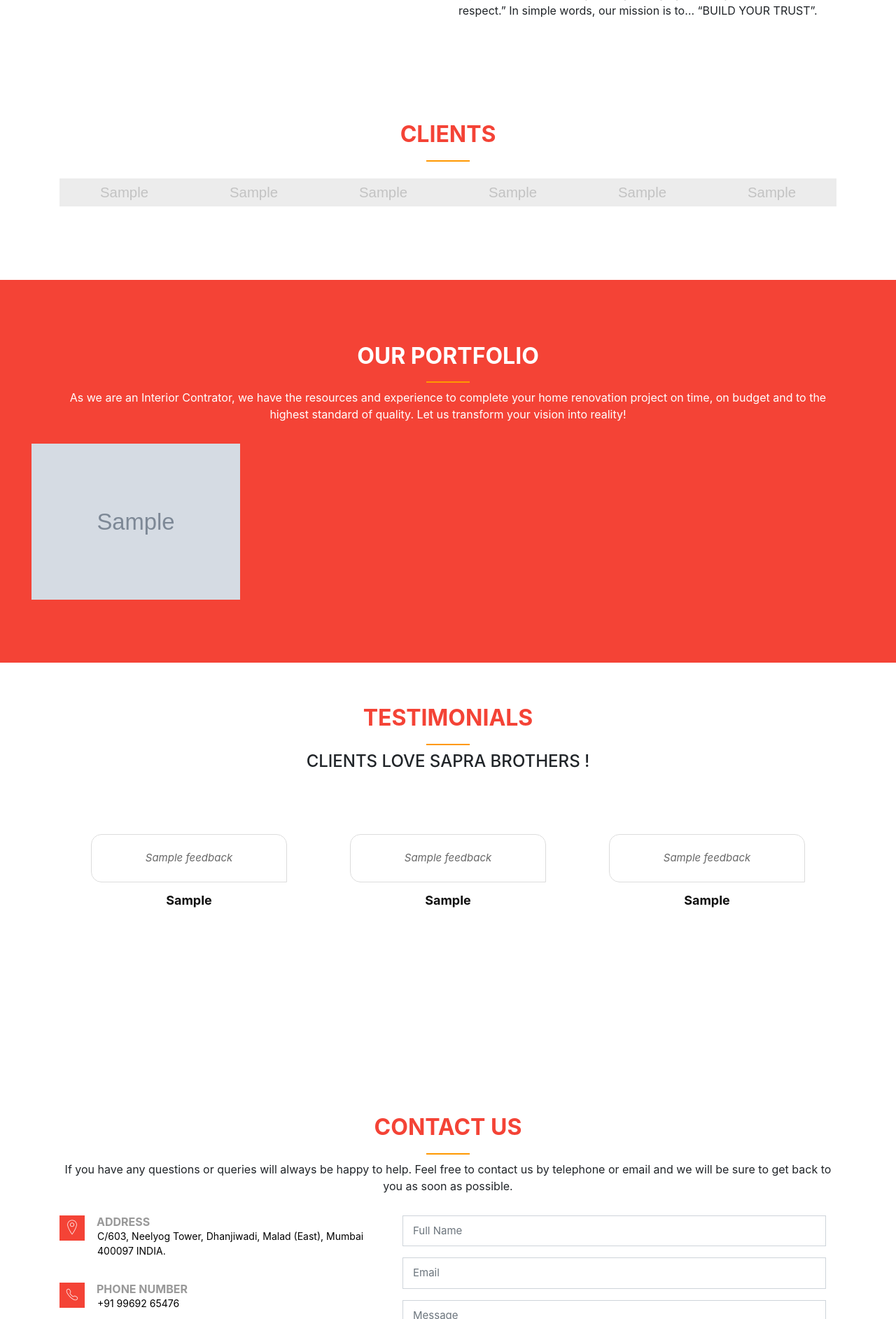
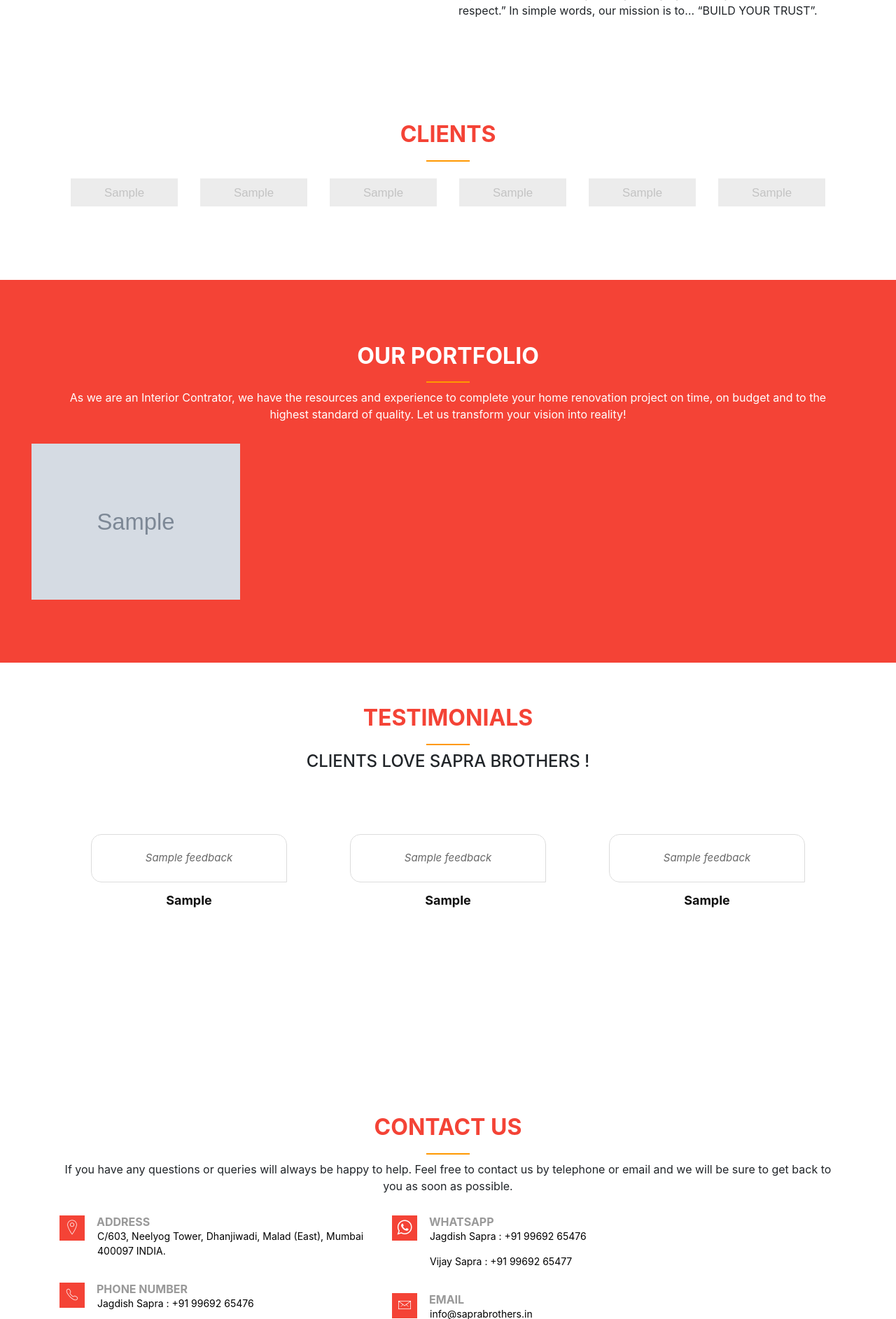
Before and after one commit to hiren054/sapra_brothers, a Flask app: template templates/base.html in a window 1280 px wide. Shown: the part 1859-3744 px from the top of the page at 70% size. Run offline with Flask 2, Linux system fonts and the light colour scheme; the template is opened without the code that fills it: most values are stand-ins (such as "Sample title", 1, 10 or a date in 2020); grey boxes marked "Sample" are stand-in pictures; some libraries are stand-ins or nearby versions; some web fonts are replaced.

Commit message:
webp images and contact info

```diff
--- a/config.py
+++ b/config.py
@@ -1,3 +1,2 @@
 import os
 ENV = "PROD" if os.environ.get('ENV') == "PROD" else "DEV"
-print("ENV------------->",ENV)
--- a/main.py
+++ b/main.py
@@ -14,35 +14,34 @@
 app = Flask(__name__)
 
 
-mail = app.config.update(
-    DEBUG=True,
-    # EMAIL SETTINGS
-    MAIL_SERVER='smtp.gmail.com',
-    MAIL_PORT=465,
-    MAIL_USE_SSL=True,
-    MAIL_USERNAME='tankchaitanya333@gmail.com',
-    MAIL_PASSWORD='@Akshardham1837'
-)
+# mail = app.config.update(
+#     DEBUG=True,
+#     # EMAIL SETTINGS
+#     MAIL_SERVER='smtp.gmail.com',
+#     MAIL_PORT=465,
+#     MAIL_USE_SSL=True,
+#     MAIL_USERNAME='tankchaitanya333@gmail.com',
+#     MAIL_PASSWORD='@Akshardham1837'
+# )
 
 
-mail = Mail(app)
-app = Flask(__name__)
+# mail = Mail(app)
 
 
 @app.route('/', methods=['GET', 'POST'])
 def home():
-    if request.method == 'POST':
-        full_name = request.form.get('Full Name')
-        email = request.form.get('Email')
-        msg = request.form.get('Message')
-        msg = Message(
-            'Test',
-            sender='joister333@gmail.com',
-            recipients=[email]
-        )
-        msg.body = f'Hello {full_name}<br>Thanks for Contacting Us <br> We will revert Back to you soon'
-        mail.send(msg)
-        return redirect(url_for('/'))
+    # if request.method == 'POST':
+    #     full_name = request.form.get('Full Name')
+    #     email = request.form.get('Email')
+    #     msg = request.form.get('Message')
+    #     msg = Message(
+    #         'Test',
+    #         sender='joister333@gmail.com',
+    #         recipients=[email]
+    #     )
+    #     msg.body = f'Hello {full_name}<br>Thanks for Contacting Us <br> We will revert Back to you soon'
+    #     mail.send(msg)
+    #     return redirect(url_for('/'))
     response = make_response(
         render_template(
             "base.html",
@@ -56,5 +55,4 @@
 
 
 if __name__ == "__main__":
-    context = ('saprabrothers.crt', 'saprabrothers.key')
-    app.run(debug=MODE, ssl_context=context)
+    app.run(debug=MODE)
--- a/templates/base.html
+++ b/templates/base.html
@@ -20,7 +20,8 @@
 
       <div id="logo" class="pull-left">
         <h1>
-          <a href="#body" class="scrollto"><img loading="lazy" src="{{ url_for('static', filename='img/logo.webp') }}" alt=""></a>
+          <a href="#body" class="scrollto"><img loading="lazy" src="{{ url_for('static', filename='img/logo.webp') }}"
+              alt=""></a>
         </h1>
       </div>
 
@@ -70,7 +71,7 @@
         <div class="row">
 
           <div class="col-lg-4">
-            <div class="box wow fadeInLeft">
+            <div class="box wow h-100">
               <div class="icon"><i class="fa fa-home"></i></div>
               <h4 class="title"><a href="">INTERIOR DESIGN</a></h4>
               <p class="description">As we are an Interior Contrator, we have the resources and experience to complete
@@ -79,7 +80,7 @@
           </div>
 
           <div class="col-lg-4">
-            <div class="box wow fadeInRight">
+            <div class="box wow h-100">
               <div class="icon"><i class="fa fa-university"></i></div>
               <h4 class="title"><a href="">ARCHITECTURE</a></h4>
               <p class="description">Our specialisation encompasses Fixing of Tiles, Italian marble, Regular marble,
@@ -89,7 +90,7 @@
           </div>
 
           <div class="col-lg-4">
-            <div class="box wow fadeInLeft" data-wow-delay="0.2s">
+            <div class="box wow h-100" data-wow-delay="0.2s">
               <div class="icon"><i class="fa fa-shopping-bag"></i></div>
               <h4 class="title"><a href="">CONSULTATIONS</a></h4>
               <p class="description">As we are an Interior Contrator, we have the resources and experience to complete
@@ -150,7 +151,7 @@
 
           <div class="owl-carousel clients-carousel">
             {% for client in clients %}
-            <img loading="lazy" src="{{ url_for('static', filename = client.img) }}" alt="">
+            <img loading="lazy" src="{{ url_for('static', filename = client.img) }}" alt="{{client.img}}" class="px-3">
             {% endfor %}
           </div>
 
@@ -251,9 +252,55 @@
             <div class="contact-phone">
               <i class="ion-ios-telephone-outline"></i>
               <h3>Phone Number</h3>
+              <span>
+                <a href="tel:919969265476">
+                  <p> <span>Jagdish Sapra</span> : +91 99692 65476</p>
+                </a>
+              </span>
+              <span>
+                <a href="tel:919969265477">
+                  <p> <span>Vijay Sapra</span> : +91 99692 65477</p>
+                </a>
+              </span>
+            </div>
+            <!-- <div class="contact-phone">
+              <i class="ion-social-whatsapp-outline"></i>
+              <h3>Whatsapp</h3>
+              <span>
                 <a href="https://wa.me/919969265476">
-                <p>+91 99692 65476</p>
+                  <p> <span>Jagdish Sapra</span> : +91 99692 65476</p>
                 </a>
+              </span>
+              <span>
+                <a href="https://wa.me/919969265477">
+                  <p> <span>Vijay Sapra</span> : +91 99692 65477</p>
+                </a>
+              </span>
+            </div>
+            <div class="contact-email">
+              <i class="ion-ios-email-outline"></i>
+              <h3>Email</h3>
+              <p>
+                <a href="mailto:info@saprabrothers.in">
+                  info@saprabrothers.in
+                </a>
+              </p>
+            </div> -->
+          </div>
+          <div class="col-lg-7">
+            <div class="contact-phone">
+              <i class="ion-social-whatsapp-outline"></i>
+              <h3>Whatsapp</h3>
+              <span>
+                <a href="https://wa.me/919969265476">
+                  <p> <span>Jagdish Sapra</span> : +91 99692 65476</p>
+                </a>
+              </span>
+              <span>
+                <a href="https://wa.me/919969265477">
+                  <p> <span>Vijay Sapra</span> : +91 99692 65477</p>
+                </a>
+              </span>
             </div>
             <div class="contact-email">
               <i class="ion-ios-email-outline"></i>
@@ -264,19 +311,15 @@
                 </a>
               </p>
             </div>
-          </div>
-          <div class="col-lg-7">
-            <div class="container">
-              <div class="form">
-
+            <!-- <div class="container"> -->
+            <!-- <div class="form"> -->
             <!-- Form itself -->
-                <form action="/" name="sentMessage" class="well" id="contactForm" novalidate>
+            <!-- <form action="/" name="sentMessage" class="well" id="contactForm" novalidate>
                   <div class="control-group">
                     <div class="form-group">
                       <input type="text" class="form-control" placeholder="Full Name" id="name" required
                         data-validation-required-message="Please enter your name" />
                       <p class="help-block"></p>
-
                     </div>
                   </div>
                   <div class="form-group">
@@ -285,7 +328,6 @@
                         data-validation-required-message="Please enter your email" />
                     </div>
                   </div>
-
                   <div class="form-group">
                     <div class="controls">
                       <textarea rows="10" cols="100" class="form-control" placeholder="Message" id="message" required
@@ -294,8 +336,9 @@
                         style="resize:none"></textarea>
                     </div>
                   </div>
-                  <div id="success"> </div> <!-- For success/fail messages -->
-                  <button type="submit" class="btn btn-primary pull-right">Send</button><br />
+                  <div id="success"> </div> -->
+            <!-- For success/fail messages -->
+            <!-- <button type="submit" class="btn btn-primary pull-right">Send</button><br /> -->
             </form>
           </div>
 
```
Also changed, not shown: static/img/logo.webp (added), 1 other file. Lines whose indentation alone changed are shown as unchanged.
